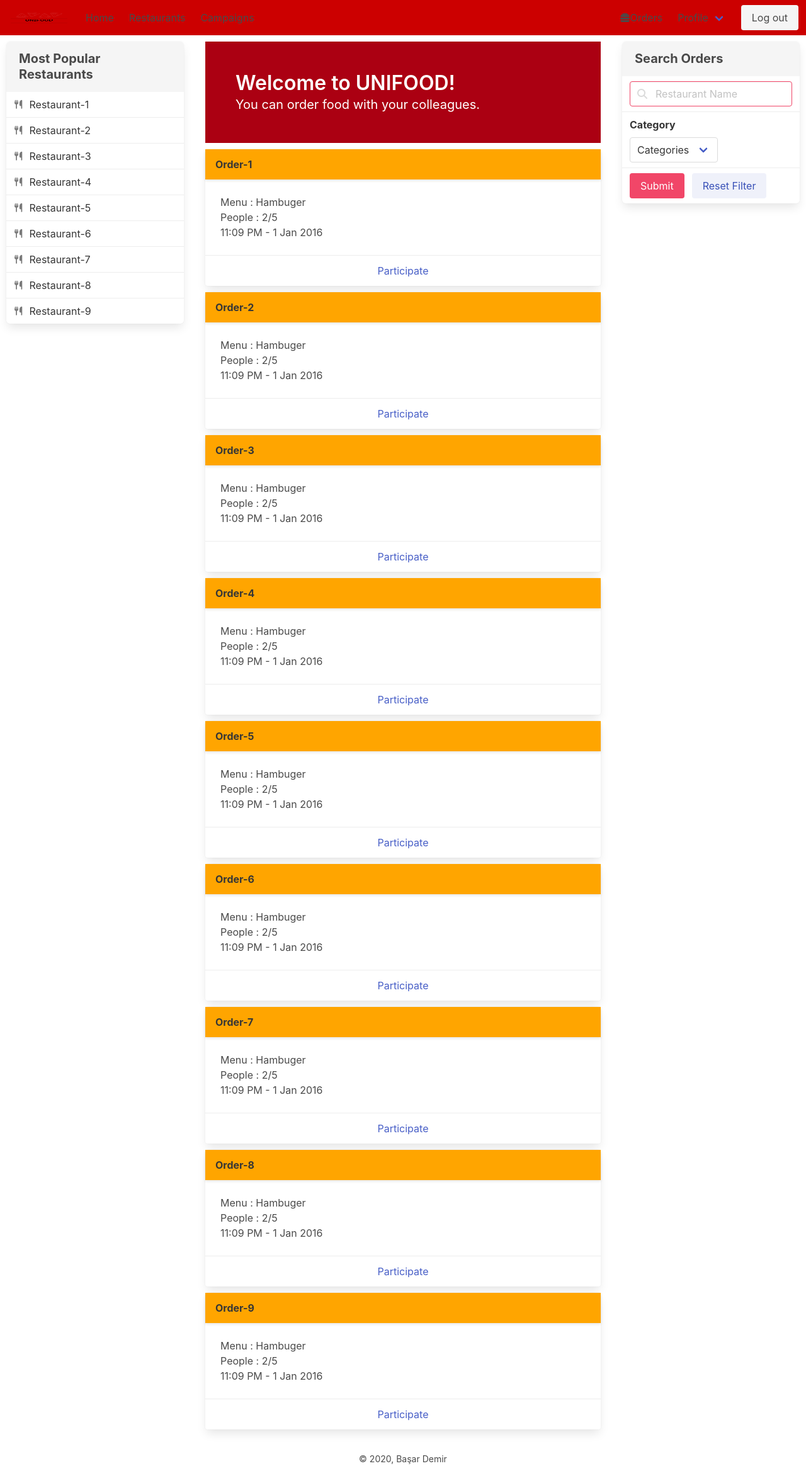
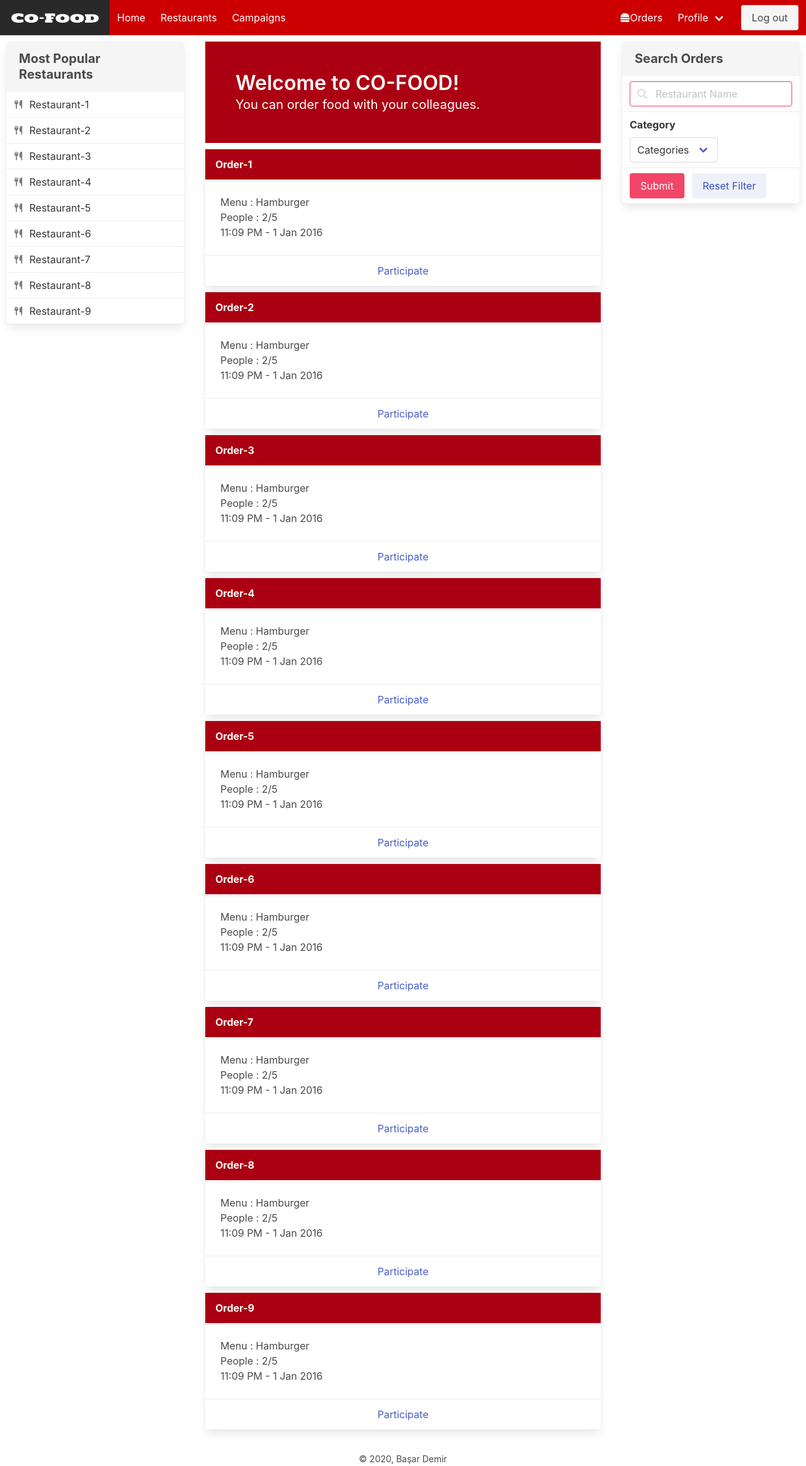
Before and after one commit to basardemir/Co-Food, a Flask app: page / in a window 1280 px wide. Shown: the whole page at 63% size. Run offline with Flask 2, Linux system fonts and the light colour scheme; some libraries are stand-ins or nearby versions.

Commit message:
Logo changed

```diff
--- a/static/layout.css
+++ b/static/layout.css
@@ -21,7 +21,8 @@ article {
 }
 
 .card-header-title {
-    background: orange;
+    background: #ab0012 !important;
+    color:white !important;
 }
 
 .navbar {
--- a/templates/consumerViews/layout.html
+++ b/templates/consumerViews/layout.html
@@ -2,17 +2,17 @@
 <html lang="en">
 <head>
     <meta charset="UTF-8">
-    <title>All-Food - {% block title %}{% endblock %}</title>
+    <title>Co-Food - {% block title %}{% endblock %}</title>
     <meta name="viewport" content="width=device-width, initial-scale=1">
     <link rel="stylesheet" href="{{ url_for('static', filename='layout.css') }}">
     <link rel="stylesheet" href="https://cdn.jsdelivr.net/npm/bulma@0.9.1/css/bulma.min.css">
     <script src="https://kit.fontawesome.com/d490a62249.js" crossorigin="anonymous"></script>
 </head>
 <body>
-<nav class="navbar " role="navigation" aria-label="main navigation">
+<nav class="navbar is-dark" role="navigation" aria-label="main navigation">
     <div class="navbar-brand">
         <a class="navbar-item" href="/">
-            <img src="{{ url_for('static', filename='images/logo-unifood.png') }}" width="100" height="600">
+            <img src="{{ url_for('static', filename='images/logo.png') }}" style="width:150px; height:75px;">
         </a>
         <a role="button" class="navbar-burger burger" aria-label="menu" aria-expanded="false"
            data-target="navbarBasicExample">
--- a/templates/consumerViews/main_page.html
+++ b/templates/consumerViews/main_page.html
@@ -24,7 +24,7 @@
   <div class="hero-body">
     <div class="container">
       <h1 class="title" style="color:white;">
-        Welcome to UNIFOOD!
+        Welcome to CO-FOOD!
       </h1>
       <h2 class="subtitle" style="color:white;">
         You can order food with your colleagues.
@@ -41,7 +41,7 @@
             </header>
             <div class="card-content">
                 <div class="content">
-                    Menu : Hambuger <br>
+                    Menu : Hamburger <br>
                     People : 2/5<br>
                     <time datetime="2016-1-1">11:09 PM - 1 Jan 2016</time>
                 </div>
```
Also changed, not shown: static/images/logo.png (added).
